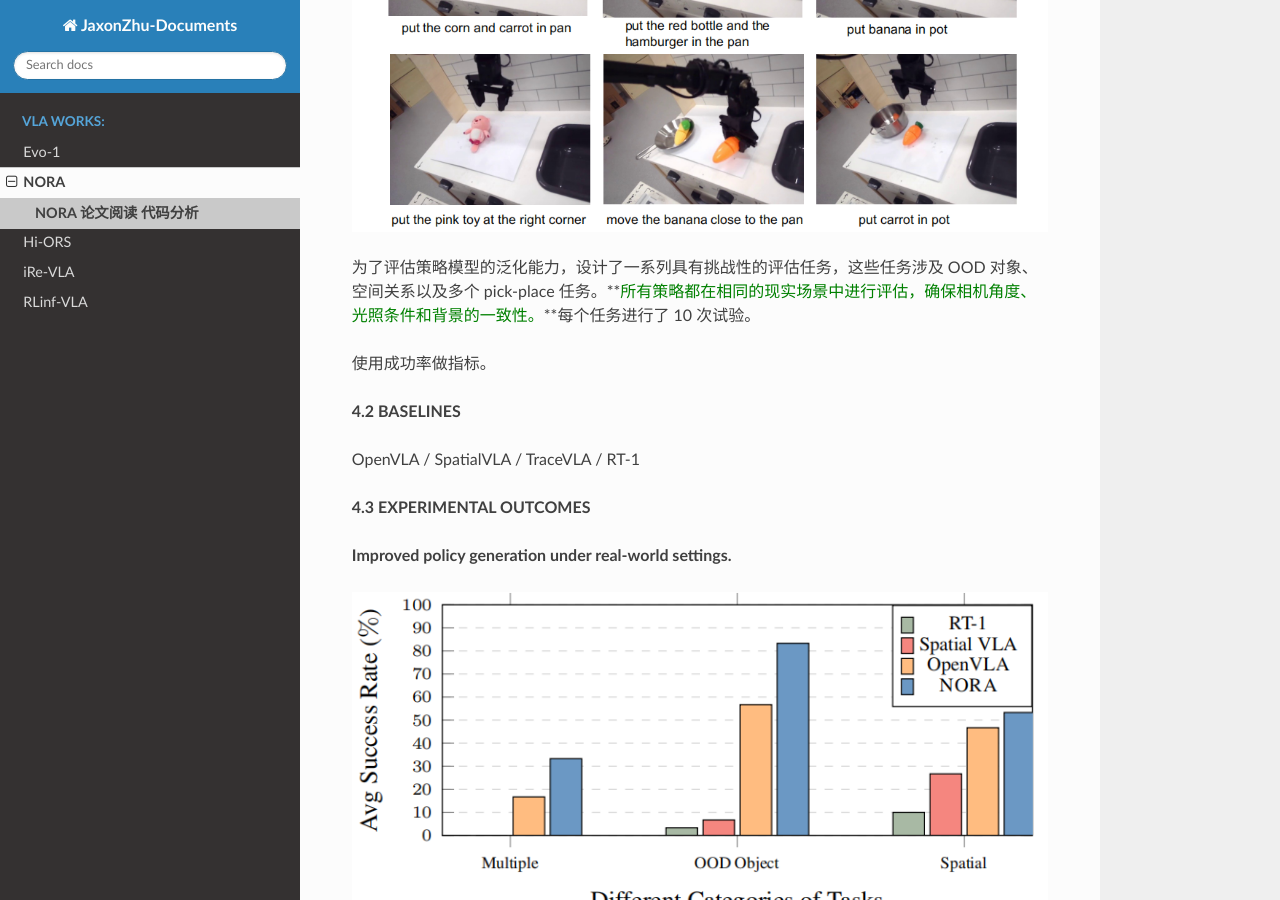
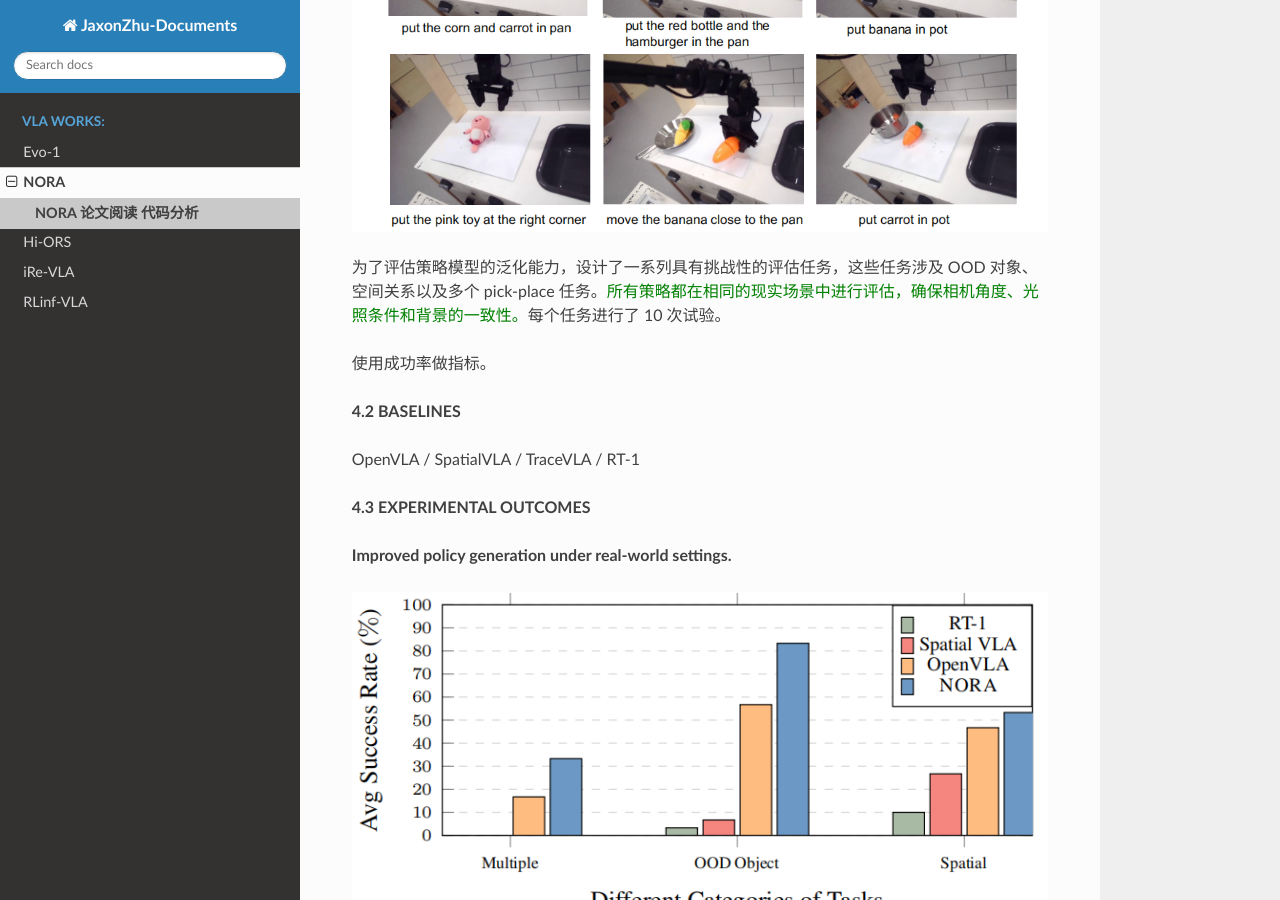
Before and after one commit to JaxonZhu/my-docs, a Sphinx documentation site: the page built from docs/source/NORA-1-paper.md, in a window 1280 px wide and 900 px high, scrolled down 5963 px. Built offline with Sphinx 7.4.7 and the Read the Docs theme 3.1.0, drawn with Linux system fonts in a browser that asks for light colours; pages that are not in the unit, such as notebooks, are missing from menus.

Commit message:
2025.12.01 / aw-win / modify '**' in some *-paper.md

```diff
--- a/docs/source/NORA-1-paper.md
+++ b/docs/source/NORA-1-paper.md
@@ -207,7 +207,7 @@ Nora 均以第三人称摄像头视频流和自然语言指令作为输入，通
 
 ![](images/NORA/NORA-3.png)
 
-为了评估策略模型的泛化能力，设计了一系列具有挑战性的评估任务，这些任务涉及 OOD 对象、空间关系以及多个 pick-place 任务。**<font color=green>所有策略都在相同的现实场景中进行评估，确保相机角度、光照条件和背景的一致性。</font>**每个任务进行了 10 次试验。
+为了评估策略模型的泛化能力，设计了一系列具有挑战性的评估任务，这些任务涉及 OOD 对象、空间关系以及多个 pick-place 任务。<font color=green>所有策略都在相同的现实场景中进行评估，确保相机角度、光照条件和背景的一致性。</font>每个任务进行了 10 次试验。
 
 使用成功率做指标。
 
```
Also changed, not shown: docs/source/Evo-1-networks.md (+1 -1 lines).
